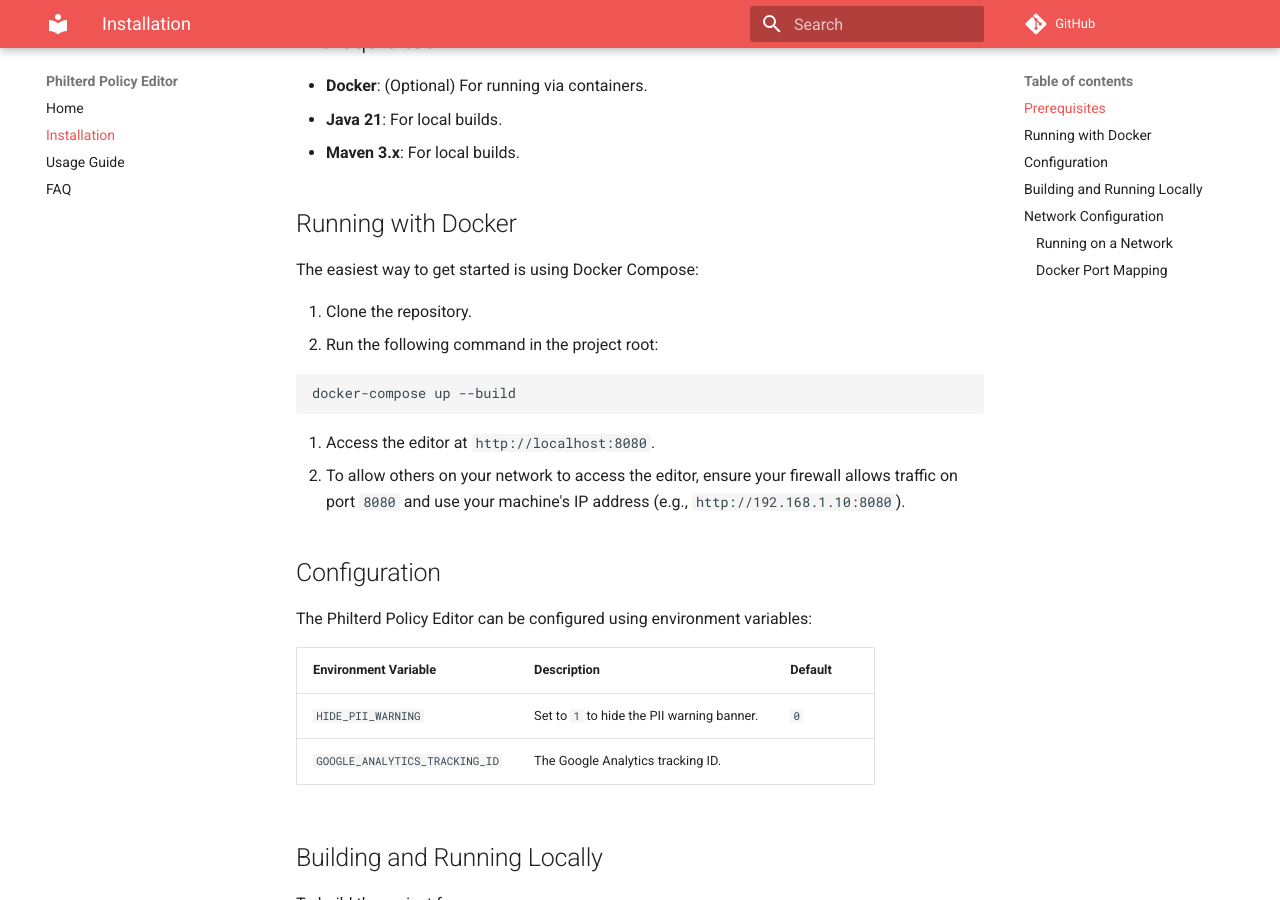
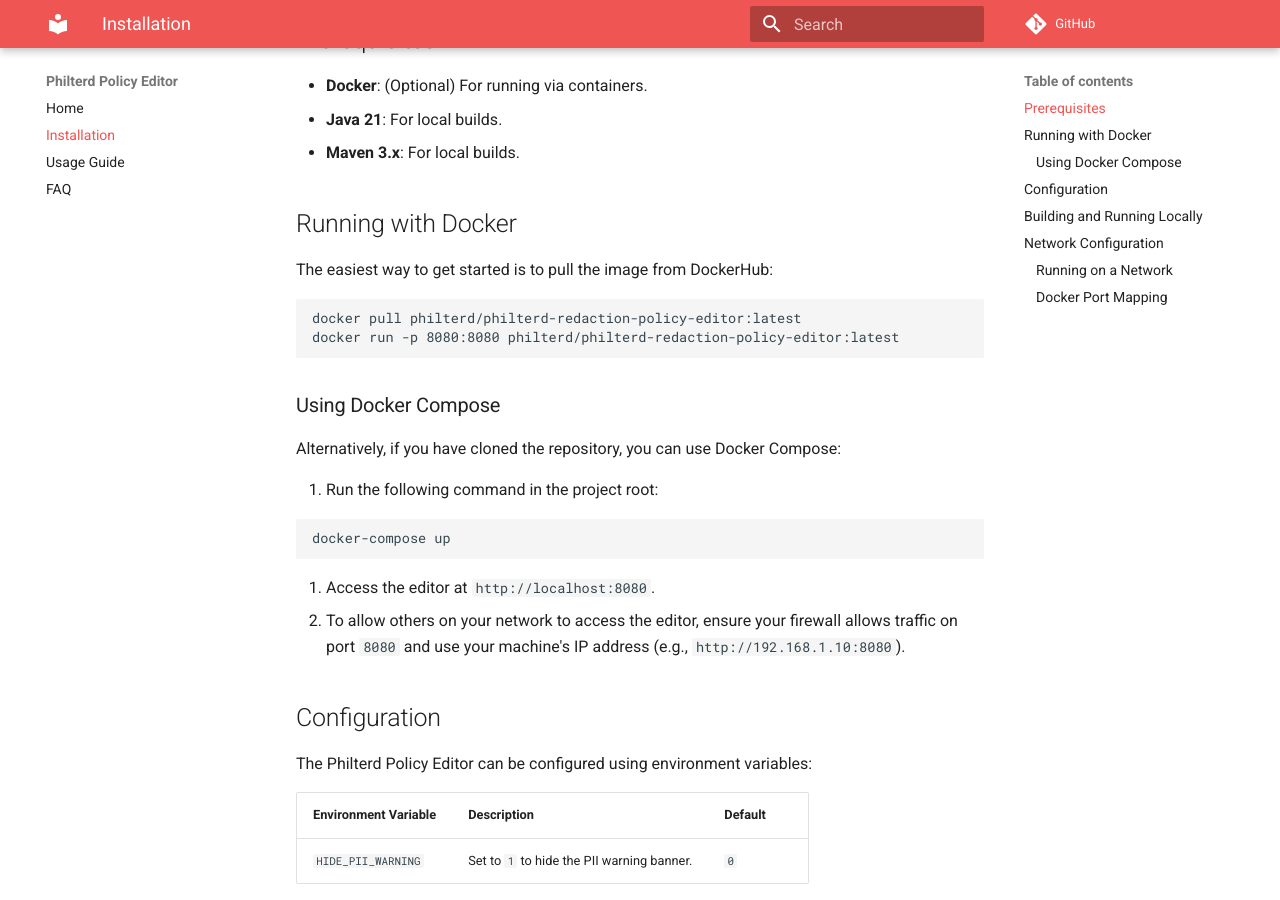
Before and after one commit to philterd/philterd-redaction-policy-editor, an MkDocs documentation site: the page built from docs/docs/installation.md, in a window 1280 px wide and 900 px high, scrolled down 223 px. Built offline with MkDocs 1.6.1 and Material for MkDocs 9.7.7, drawn with Linux system fonts in a browser that asks for light colours; comment, search, counter and statistics services are not loaded.

Commit message:
Updating build instructions.

````diff
--- a/docker-compose.yml
+++ b/docker-compose.yml
@@ -1,4 +1,5 @@
 services:
+
   policy-editor:
     build: .
     environment:
--- a/docs/docs/installation.md
+++ b/docs/docs/installation.md
@@ -10,16 +10,24 @@
 
 ## Running with Docker
 
-The easiest way to get started is using Docker Compose:
-
-1. Clone the repository.
-2. Run the following command in the project root:
+The easiest way to get started is to pull the image from DockerHub:
 
 ```bash
-docker-compose up --build
+docker pull philterd/philterd-redaction-policy-editor:latest
+docker run -p 8080:8080 philterd/philterd-redaction-policy-editor:latest
 ```
 
-3. Access the editor at `http://localhost:8080`.
+### Using Docker Compose
+
+Alternatively, if you have cloned the repository, you can use Docker Compose:
+
+1. Run the following command in the project root:
+
+```bash
+docker-compose up
+```
+
+2. Access the editor at `http://localhost:8080`.
 4. To allow others on your network to access the editor, ensure your firewall allows traffic on port `8080` and use your machine's IP address (e.g., `http://192.168.1.10:8080`).
 
 ## Configuration
@@ -29,7 +37,6 @@
 | Environment Variable | Description | Default |
 | --- | --- | --- |
 | `HIDE_PII_WARNING` | Set to `1` to hide the PII warning banner. | `0` |
-| `GOOGLE_ANALYTICS_TRACKING_ID` | The Google Analytics tracking ID. | |
 
 ## Building and Running Locally
 
--- a/pom.xml
+++ b/pom.xml
@@ -10,7 +10,7 @@
 	</parent>
 	<groupId>ai.philterd</groupId>
 	<artifactId>policy-editor</artifactId>
-	<version>1.1.0-SNAPSHOT</version>
+	<version>1.0.0</version>
 	<name>policy-editor</name>
  <description>Philterd Redaction Policy Editor</description>
 	<properties>
````
Also changed, not shown: src/main/resources/templates/index.html (+0 -12 lines), CHANGELOG.md, README.md, 1 other file.
